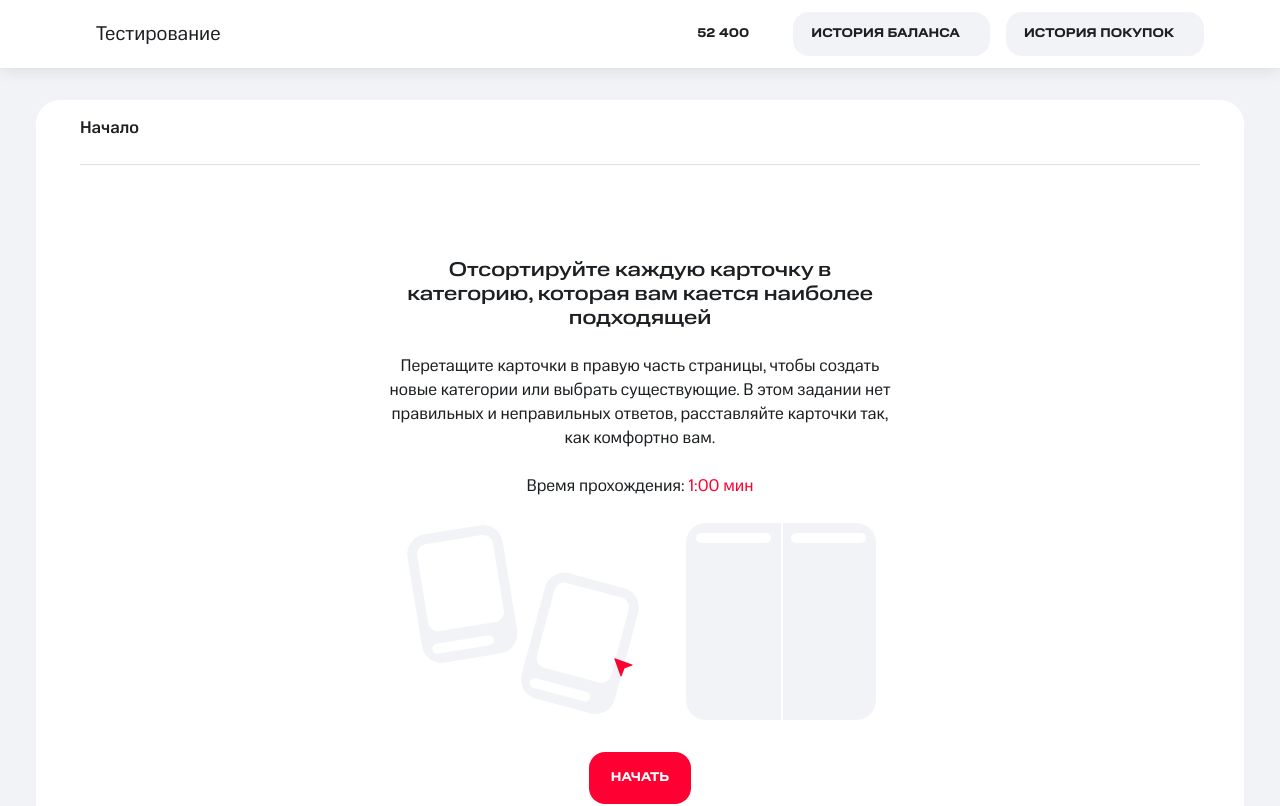
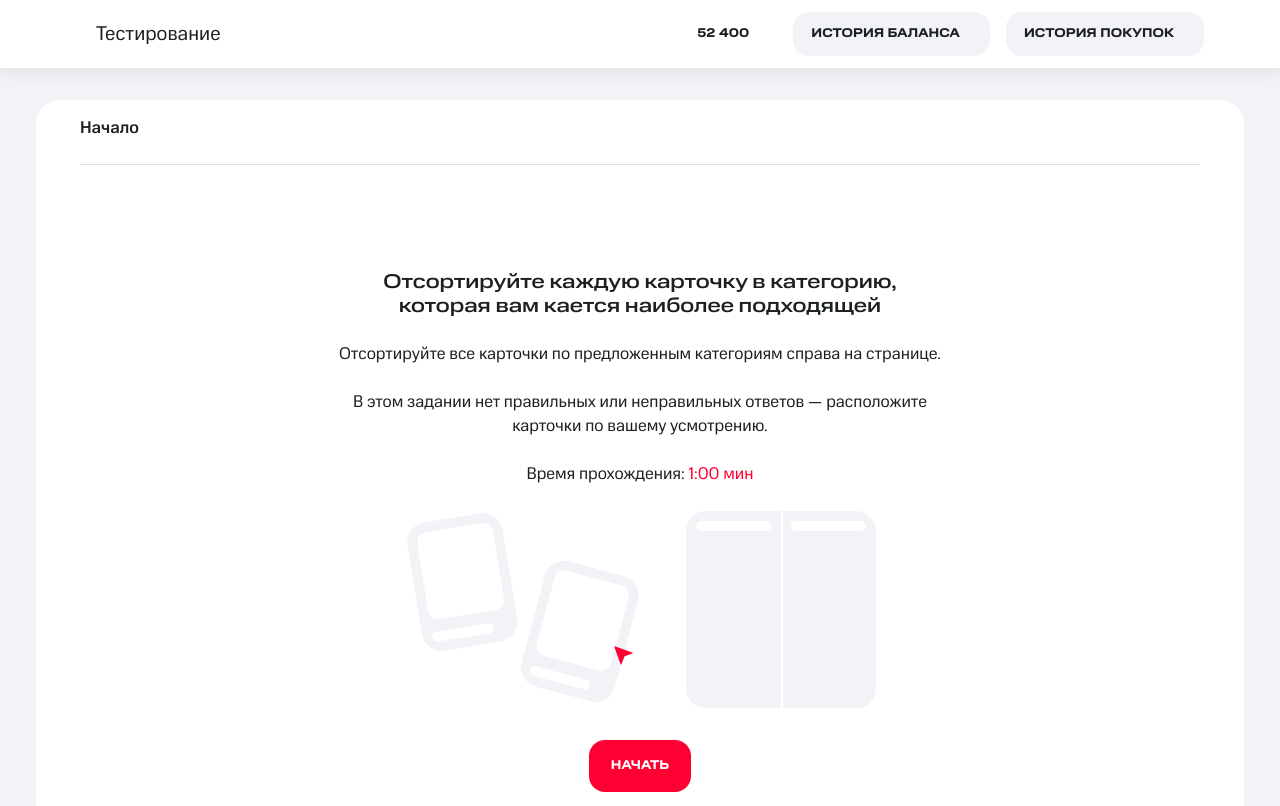
Before and after one commit to minaylosd/testing-store, a Vue app: page /question in a window 1280 px wide. Shown: the top 806 px of the page. Built offline with nearby package versions, Linux system fonts and the light colour scheme; some icons are missing; a web font is replaced by a local one.

Commit message:
update text

```diff
--- a/src/components/Question/QuestionSort.vue
+++ b/src/components/Question/QuestionSort.vue
@@ -1,8 +1,6 @@
 <template>
-  <div
-    v-if="stage == 'start'"
-    class="flex flex-col items-center w-full px-11 pt-4 pb-8 min-h-[796px] bg-white rounded-3xl"
-  >
+  <div v-if="stage == 'start'"
+    class="flex flex-col items-center w-full px-11 pt-4 pb-8 min-h-[796px] bg-white rounded-3xl">
     <div class="flex items-center w-full mb-6">
       <p class="font-medium leading-6 text-left text-txt font-compact text-17">
         Начало
@@ -11,34 +9,26 @@
 
     <div class="w-full h-[1px] bg-divider/50 mb-8"></div>
 
-    <div
-      class="flex flex-col items-center justify-center h-full grow max-w-128"
-    >
-      <h1
-        class="mb-6 text-xl font-medium leading-6 text-center text-txt font-wide"
-      >
+    <div class="flex flex-col items-center justify-center h-full grow max-w-[608px]">
+      <h1 class="mb-6 text-xl font-medium leading-6 text-center text-txt font-wide">
         Отсортируйте каждую карточку в категорию, которая вам кается наиболее
         подходящей
       </h1>
 
-      <p
-        class="mb-6 font-normal leading-6 text-center font-compact text-17 text-txt"
-      >
-        Перетащите карточки в правую часть страницы, чтобы создать новые
-        категории или выбрать существующие. В этом задании нет правильных и
-        неправильных ответов, расставляйте карточки так, как комфортно вам.
+      <p class="mb-6 font-normal leading-6 text-center font-compact text-17 text-txt">
+        Отсортируйте все карточки по предложенным категориям справа на странице.
       </p>
-
+      <p class="mb-6 font-normal leading-6 text-center font-compact text-17 text-txt">
+        В этом задании нет правильных или неправильных ответов — расположите карточки по вашему усмотрению.
+      </p>
       <p class="mb-6 font-normal leading-6 font-compact text-17 text-txt">
         Время прохождения: <span class="text-brand">1:00 мин</span>
       </p>
 
       <img class="mb-8" src="/sort-img.svg" alt="" />
 
-      <button
-        @click="startTest"
-        class="px-[22px] py-[18px] text-xs font-bold tracking-wider uppercase font-wide text-white rounded-2xl bg-brand"
-      >
+      <button @click="startTest"
+        class="px-[22px] py-[18px] text-xs font-bold tracking-wider uppercase font-wide text-white rounded-2xl bg-brand">
         Начать
       </button>
     </div>
```
